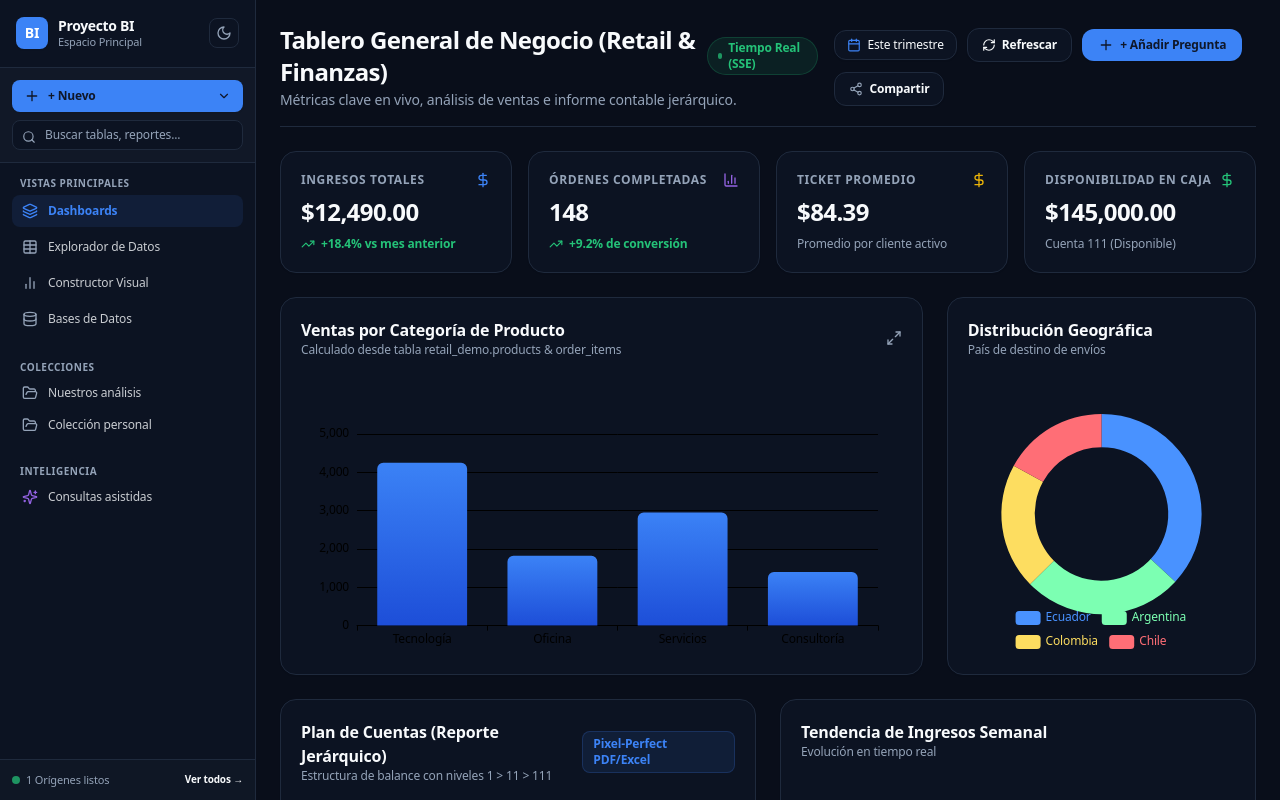
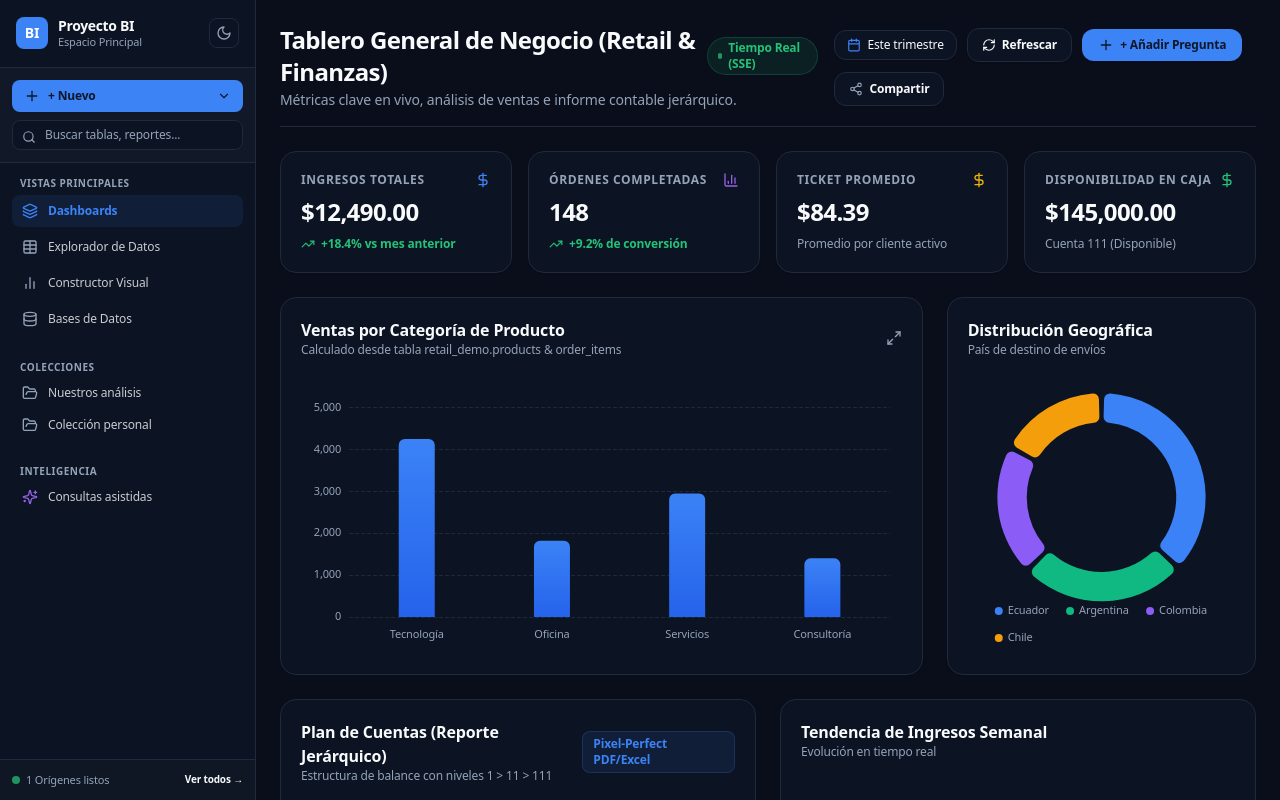
Before and after one commit to Jeanpy171/project-bi, a Next.js app in the folder apps/web/: page / in a window 1280 px wide. Built offline with nearby package versions, Linux system fonts and the light colour scheme.

Commit message:
fix(web): polish light mode chart aesthetics and eliminate harsh gridlines

```diff
--- a/apps/web/src/components/dashboard/dashboard-canvas.tsx
+++ b/apps/web/src/components/dashboard/dashboard-canvas.tsx
@@ -1,9 +1,14 @@
 'use client';
 
-import { useState } from 'react';
+import { useEffect, useMemo, useState } from 'react';
 import * as echarts from 'echarts';
 import type { DashboardCard, DashboardDocument } from '@bi/contracts';
 import { EChartsView } from '../charts/echarts-view';
+import {
+  buildModernBarOption,
+  buildModernDonutOption,
+  buildModernLineOption,
+} from '../../lib/chart-theme';
 import {
   BarChart3,
   Calendar,
@@ -46,86 +51,59 @@ export function DashboardCanvas({
     setTimeout(() => setIsRefreshing(false), 500);
   };
 
-  // Default Bar Chart Configuration
-  const barChartOption: echarts.EChartsOption = {
-    tooltip: { trigger: 'axis' },
-    grid: { left: '3%', right: '4%', bottom: '3%', containLabel: true },
-    xAxis: {
-      type: 'category',
-      data: ['Tecnología', 'Oficina', 'Servicios', 'Consultoría'],
-      axisLine: { lineStyle: { color: 'hsl(var(--surface-border))' } },
-      axisLabel: { color: 'hsl(var(--foreground))' },
-    },
-    yAxis: {
-      type: 'value',
-      splitLine: { lineStyle: { color: 'hsl(var(--surface-subtle))' } },
-      axisLabel: { color: 'hsl(var(--foreground))' },
-    },
-    series: [
-      {
-        name: 'Ventas 2026',
-        type: 'bar',
-        data: [4250, 1820, 2950, 1400],
-        itemStyle: {
-          color: new echarts.graphic.LinearGradient(0, 0, 0, 1, [
-            { offset: 0, color: '#3b82f6' },
-            { offset: 1, color: '#1d4ed8' },
-          ]),
-          borderRadius: [6, 6, 0, 0],
-        },
-      },
-    ],
-  };
+  const [isDark, setIsDark] = useState(false);
 
-  // Default Line Chart Configuration
-  const lineChartOption: echarts.EChartsOption = {
-    tooltip: { trigger: 'axis' },
-    grid: { left: '3%', right: '4%', bottom: '3%', containLabel: true },
-    xAxis: {
-      type: 'category',
-      data: ['Sem 1', 'Sem 2', 'Sem 3', 'Sem 4'],
-      axisLine: { lineStyle: { color: 'hsl(var(--surface-border))' } },
-      axisLabel: { color: 'hsl(var(--foreground))' },
-    },
-    yAxis: {
-      type: 'value',
-      splitLine: { lineStyle: { color: 'hsl(var(--surface-subtle))' } },
-      axisLabel: { color: 'hsl(var(--foreground))' },
-    },
-    series: [
-      {
-        name: 'Ingresos',
-        type: 'line',
-        smooth: true,
-        data: [1200, 2400, 3100, 4800],
-        itemStyle: { color: '#8b5cf6' },
-        areaStyle: {
-          color: 'rgba(139, 92, 246, 0.15)',
-        },
-      },
-    ],
-  };
+  // Monitor theme changes for reactive chart palette
+  useEffect(() => {
+    const updateTheme = () => {
+      setIsDark(document.documentElement.classList.contains('dark'));
+    };
+    updateTheme();
 
-  // Default Donut Chart Configuration
-  const donutChartOption: echarts.EChartsOption = {
-    tooltip: { trigger: 'item' },
-    legend: { bottom: '0', left: 'center', textStyle: { color: 'hsl(var(--foreground))' } },
-    series: [
-      {
-        name: 'Distribución',
-        type: 'pie',
-        radius: ['50%', '75%'],
-        avoidLabelOverlap: false,
-        label: { show: false },
-        data: [
-          { value: 1048, name: 'Ecuador' },
-          { value: 735, name: 'Argentina' },
-          { value: 580, name: 'Colombia' },
-          { value: 484, name: 'Chile' },
+    const observer = new MutationObserver(updateTheme);
+    observer.observe(document.documentElement, { attributes: true, attributeFilter: ['class'] });
+    return () => observer.disconnect();
+  }, []);
+
+  // Professional Curated Bar Chart Configuration (Zero harsh black lines, dashed subtle grid)
+  const barChartOption = useMemo(
+    () =>
+      buildModernBarOption(
+        ['Tecnología', 'Oficina', 'Servicios', 'Consultoría'],
+        [4250, 1820, 2950, 1400],
+        'Ventas 2026',
+        isDark,
+      ),
+    [isDark],
+  );
+
+  // Professional Curated Line Chart Configuration (Smooth spline, modern gradient area)
+  const lineChartOption = useMemo(
+    () =>
+      buildModernLineOption(
+        ['Sem 1', 'Sem 2', 'Sem 3', 'Sem 4'],
+        [1200, 2400, 3100, 4800],
+        'Ingresos',
+        isDark,
+      ),
+    [isDark],
+  );
+
+  // Professional Curated Donut Chart Configuration (Metabase palette, rounded segments)
+  const donutChartOption = useMemo(
+    () =>
+      buildModernDonutOption(
+        [
+          { name: 'Ecuador', value: 1048 },
+          { name: 'Argentina', value: 735 },
+          { name: 'Colombia', value: 580 },
+          { name: 'Chile', value: 484 },
         ],
-      },
-    ],
-  };
+        'Distribución',
+        isDark,
+      ),
+    [isDark],
+  );
 
   return (
     <div className="flex-1 overflow-y-auto p-6 max-w-7xl mx-auto w-full space-y-6 bg-background">
--- a/apps/web/src/components/views/visual-builder-view.tsx
+++ b/apps/web/src/components/views/visual-builder-view.tsx
@@ -8,6 +8,11 @@ import {
   type DataTable,
 } from '../../lib/data-sources';
 import { EChartsView } from '../charts/echarts-view';
+import {
+  buildModernBarOption,
+  buildModernDonutOption,
+  buildModernLineOption,
+} from '../../lib/chart-theme';
 import * as echarts from 'echarts';
 import {
   BarChart3,
@@ -91,77 +96,24 @@ export function VisualBuilderView({
     const values = aggResult.values as number[];
 
     if (chartKind === 'donut') {
-      return {
-        tooltip: { trigger: 'item' },
-        legend: { bottom: '0', left: 'center', textStyle: { color: isDark ? '#94a3b8' : '#334155' } },
-        series: [
-          {
-            name: activeYField,
-            type: 'pie',
-            radius: ['45%', '70%'],
-            data: categories.map((cat, i) => ({
-              name: cat,
-              value: values[i] ?? 0,
-            })),
-          },
-        ],
-      };
+      const donutData = categories.map((cat, i) => ({
+        name: cat,
+        value: values[i] ?? 0,
+      }));
+      return buildModernDonutOption(donutData, activeYField, isDark);
     }
 
     if (chartKind === 'line') {
-      return {
-        tooltip: { trigger: 'axis' },
-        grid: { left: '3%', right: '4%', bottom: '3%', containLabel: true },
-        xAxis: {
-          type: 'category',
-          data: categories,
-          axisLine: { lineStyle: { color: isDark ? '#334155' : '#cbd5e1' } },
-        },
-        yAxis: {
-          type: 'value',
-          splitLine: { lineStyle: { color: isDark ? '#1e293b' : '#f1f5f9' } },
-        },
-        series: [
-          {
-            name: activeYField,
-            type: 'line',
-            smooth: true,
-            data: values,
-            itemStyle: { color: '#8b5cf6' },
-            areaStyle: { color: 'rgba(139, 92, 246, 0.15)' },
-          },
-        ],
-      };
+      return buildModernLineOption(categories, values, activeYField, isDark);
     }
 
     // Default bar
-    return {
-      tooltip: { trigger: 'axis' },
-      grid: { left: '3%', right: '4%', bottom: '3%', containLabel: true },
-      xAxis: {
-        type: 'category',
-        data: categories,
-        axisLine: { lineStyle: { color: isDark ? '#334155' : '#cbd5e1' } },
-      },
-      yAxis: {
-        type: 'value',
-        splitLine: { lineStyle: { color: isDark ? '#1e293b' : '#f1f5f9' } },
-      },
-      series: [
-        {
-          name: `${aggFn.toUpperCase()}(${activeYField})`,
-          type: 'bar',
-          data: values,
-          itemStyle: {
-            color: new echarts.graphic.LinearGradient(0, 0, 0, 1, [
-              { offset: 0, color: '#3b82f6' },
-              { offset: 1, color: '#1d4ed8' },
-            ]),
-            borderRadius: [4, 4, 0, 0],
-          },
-        },
-      ],
-    };
+    return buildModernBarOption(
+      categories,
+      values,
+      `${aggFn.toUpperCase()}(${activeYField})`,
+      isDark,
+    );
   }, [aggResult, chartKind, activeYField, aggFn]);
 
   const handleSave = () => {
--- /dev/null
+++ b/apps/web/src/lib/chart-theme.ts
@@ -0,0 +1,260 @@
+import * as echarts from 'echarts';
+
+/**
+ * Curated Metabase / Stripe SaaS BI Color Palette
+ * Zero tacky default colors; elegant, accessible, high-contrast in light mode.
+ */
+export const SAAS_PALETTE = [
+  '#3B82F6', // Modern Blue
+  '#10B981', // Emerald Teal
+  '#8B5CF6', // Soft Violet
+  '#F59E0B', // Amber
+  '#06B6D4', // Cyan
+  '#EC4899', // Pink Rose
+  '#6366F1', // Indigo
+  '#14B8A6', // Teal
+] as const;
+
+export interface ChartThemeTokens {
+  readonly isDark: boolean;
+  readonly splitLineColor: string;
+  readonly axisLabelColor: string;
+  readonly tooltipBg: string;
+  readonly tooltipBorder: string;
+  readonly tooltipText: string;
+}
+
+export function getChartThemeTokens(isDark: boolean): ChartThemeTokens {
+  return {
+    isDark,
+    splitLineColor: isDark ? '#1e293b' : '#f1f5f9',
+    axisLabelColor: isDark ? '#94a3b8' : '#64748b',
+    tooltipBg: isDark ? '#0f172a' : '#ffffff',
+    tooltipBorder: isDark ? '#334155' : '#e2e8f0',
+    tooltipText: isDark ? '#f8fafc' : '#0f172a',
+  };
+}
+
+/**
+ * Common modern tooltip with shadow, rounded corners, and crisp typography.
+ */
+export function getModernTooltip(tokens: ChartThemeTokens, trigger: 'axis' | 'item' = 'axis') {
+  return {
+    trigger,
+    backgroundColor: tokens.tooltipBg,
+    borderColor: tokens.tooltipBorder,
+    borderWidth: 1,
+    padding: [10, 14],
+    textStyle: {
+      color: tokens.tooltipText,
+      fontSize: 12,
+      fontFamily: 'system-ui, -apple-system, sans-serif',
+      fontWeight: 500,
+    },
+    extraCssText:
+      'box-shadow: 0 10px 25px -5px rgba(0, 0, 0, 0.08), 0 8px 10px -6px rgba(0, 0, 0, 0.04); border-radius: 10px;',
+  };
+}
+
+/**
+ * Modern Bar Chart Options with subtle dashed grid, rounded bars, and zero heavy black axis lines.
+ */
+export function buildModernBarOption(
+  categories: readonly string[],
+  values: readonly number[],
+  seriesName: string,
+  isDark = false,
+): echarts.EChartsOption {
+  const tokens = getChartThemeTokens(isDark);
+
+  return {
+    color: [...SAAS_PALETTE],
+    tooltip: getModernTooltip(tokens, 'axis'),
+    grid: {
+      left: '2%',
+      right: '2%',
+      top: '12%',
+      bottom: '5%',
+      containLabel: true,
+    },
+    xAxis: {
+      type: 'category',
+      data: categories as string[],
+      axisLine: { show: false },
+      axisTick: { show: false },
+      axisLabel: {
+        color: tokens.axisLabelColor,
+        fontSize: 11,
+        fontFamily: 'system-ui, -apple-system, sans-serif',
+        margin: 12,
+      },
+    },
+    yAxis: {
+      type: 'value',
+      axisLine: { show: false },
+      axisTick: { show: false },
+      splitLine: {
+        show: true,
+        lineStyle: {
+          color: tokens.splitLineColor,
+          type: 'dashed',
+          width: 1,
+        },
+      },
+      axisLabel: {
+        color: tokens.axisLabelColor,
+        fontSize: 11,
+        fontFamily: 'system-ui, -apple-system, sans-serif',
+      },
+    },
+    series: [
+      {
+        name: seriesName,
+        type: 'bar',
+        barMaxWidth: 36,
+        data: values as number[],
+        itemStyle: {
+          color: new echarts.graphic.LinearGradient(0, 0, 0, 1, [
+            { offset: 0, color: '#3B82F6' },
+            { offset: 1, color: '#2563EB' },
+          ]),
+          borderRadius: [6, 6, 0, 0],
+        },
+      },
+    ],
+  };
+}
+
+/**
+ * Modern Line Chart Options with smooth spline and soft gradient area.
+ */
+export function buildModernLineOption(
+  categories: readonly string[],
+  values: readonly number[],
+  seriesName: string,
+  isDark = false,
+): echarts.EChartsOption {
+  const tokens = getChartThemeTokens(isDark);
+
+  return {
+    color: [...SAAS_PALETTE],
+    tooltip: getModernTooltip(tokens, 'axis'),
+    grid: {
+      left: '2%',
+      right: '2%',
+      top: '12%',
+      bottom: '5%',
+      containLabel: true,
+    },
+    xAxis: {
+      type: 'category',
+      data: categories as string[],
+      axisLine: { show: false },
+      axisTick: { show: false },
+      axisLabel: {
+        color: tokens.axisLabelColor,
+        fontSize: 11,
+        fontFamily: 'system-ui, -apple-system, sans-serif',
+        margin: 12,
+      },
+    },
+    yAxis: {
+      type: 'value',
+      axisLine: { show: false },
+      axisTick: { show: false },
+      splitLine: {
+        show: true,
+        lineStyle: {
+          color: tokens.splitLineColor,
+          type: 'dashed',
+          width: 1,
+        },
+      },
+      axisLabel: {
+        color: tokens.axisLabelColor,
+        fontSize: 11,
+        fontFamily: 'system-ui, -apple-system, sans-serif',
+      },
+    },
+    series: [
+      {
+        name: seriesName,
+        type: 'line',
+        smooth: 0.35,
+        showSymbol: false,
+        symbolSize: 6,
+        lineStyle: {
+          width: 2.5,
+          color: '#8B5CF6',
+        },
+        itemStyle: {
+          color: '#8B5CF6',
+        },
+        areaStyle: {
+          color: new echarts.graphic.LinearGradient(0, 0, 0, 1, [
+            { offset: 0, color: 'rgba(139, 92, 246, 0.22)' },
+            { offset: 1, color: 'rgba(139, 92, 246, 0.00)' },
+          ]),
+        },
+        data: values as number[],
+      },
+    ],
+  };
+}
+
+/**
+ * Modern Donut Chart Options with padAngle, rounded corners, and curated palette.
+ */
+export function buildModernDonutOption(
+  data: readonly { readonly name: string; readonly value: number }[],
+  seriesName: string,
+  isDark = false,
+): echarts.EChartsOption {
+  const tokens = getChartThemeTokens(isDark);
+
+  return {
+    color: [...SAAS_PALETTE],
+    tooltip: getModernTooltip(tokens, 'item'),
+    legend: {
+      bottom: '2%',
+      left: 'center',
+      icon: 'circle',
+      itemWidth: 8,
+      itemHeight: 8,
+      itemGap: 16,
+      textStyle: {
+        color: tokens.axisLabelColor,
+        fontSize: 11,
+        fontWeight: 500,
+        fontFamily: 'system-ui, -apple-system, sans-serif',
+      },
+    },
+    series: [
+      {
+        name: seriesName,
+        type: 'pie',
+        radius: ['56%', '78%'],
+        center: ['50%', '44%'],
+        avoidLabelOverlap: false,
+        padAngle: 3,
+        itemStyle: {
+          borderRadius: 6,
+        },
+        label: {
+          show: false,
+        },
+        emphasis: {
+          scale: true,
+          scaleSize: 6,
+          label: {
+            show: true,
+            fontSize: 13,
+            fontWeight: 'bold',
+            color: tokens.tooltipText,
+          },
+        },
+        data: data as { name: string; value: number }[],
+      },
+    ],
+  };
+}
```
